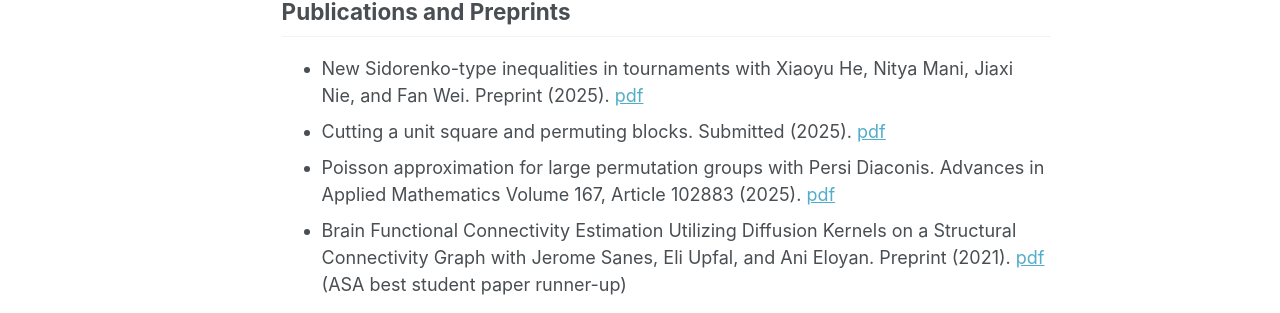
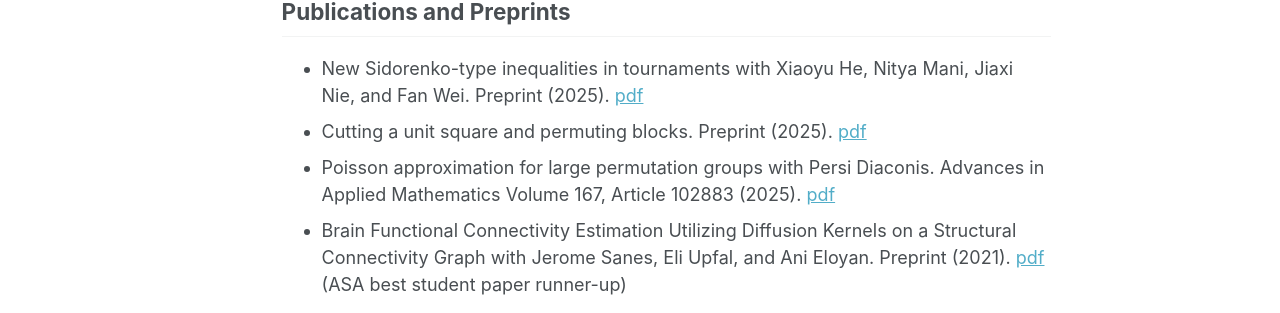
Before and after one commit to njtung/njtung.github.io, a Jekyll site: the page built from _pages/about.md, in a window 1280 px wide and 900 px high. Shown: the part 397-710 px from the top of the window. Built offline with Jekyll 4.4.1, drawn with Linux system fonts in a browser that asks for light colours; a script that is not in the unit is left out.

Commit message:
Update about.md

```diff
--- a/_pages/about.md
+++ b/_pages/about.md
@@ -22,7 +22,7 @@ Previously, I was an undergraduate at Brown University where I also obtained a M
 * Linear size independent sets in random Cayley graphs. In progress (2026++).
 * Randomly piercing algebraic sets with Daniel Altman. Coming soon (2025++). -->
 * New Sidorenko-type inequalities in tournaments with Xiaoyu He, Nitya Mani, Jiaxi Nie, and Fan Wei. Preprint (2025). [pdf](https://arxiv.org/abs/2512.11222)
-* Cutting a unit square and permuting blocks. Submitted (2025). [pdf](https://arxiv.org/pdf/2501.13844)
+* Cutting a unit square and permuting blocks. Preprint (2025). [pdf](https://arxiv.org/pdf/2501.13844)
 * Poisson approximation for large permutation groups with Persi Diaconis. Advances in Applied
 Mathematics Volume 167, Article 102883 (2025). [pdf](https://arxiv.org/pdf/2408.06611)
 * Brain Functional Connectivity Estimation Utilizing Diffusion Kernels on a Structural Connectivity
```
